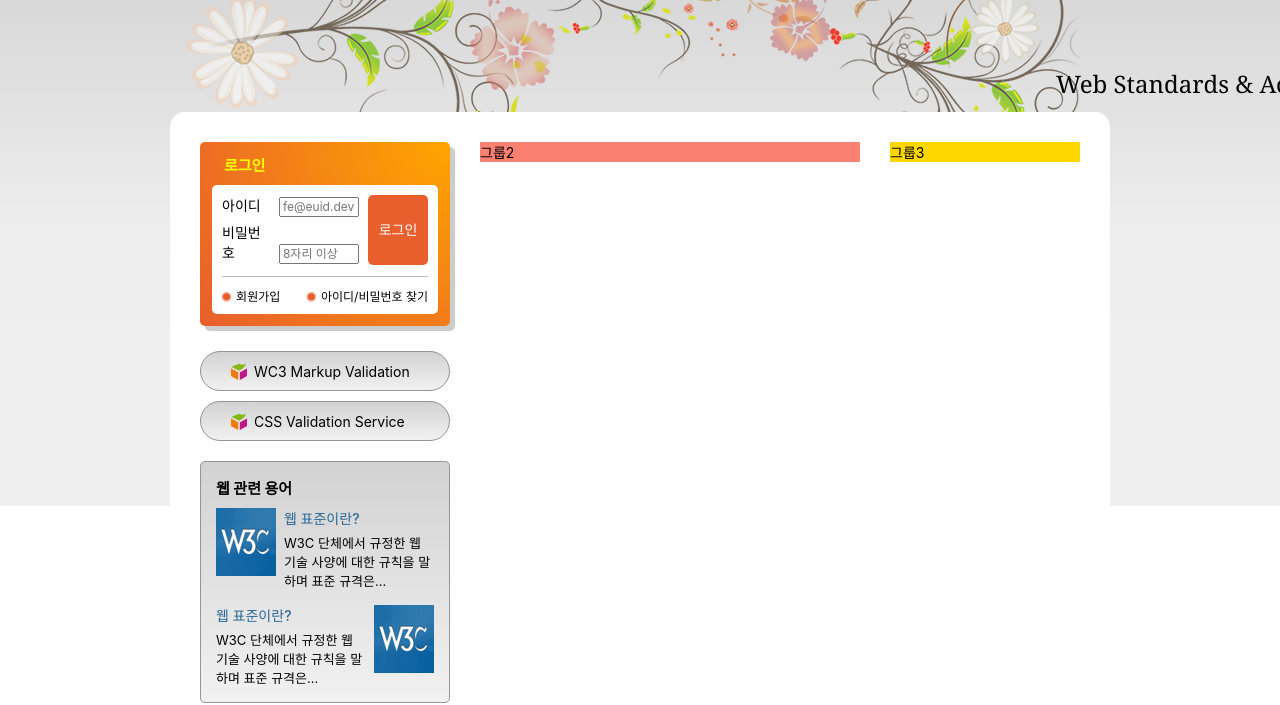
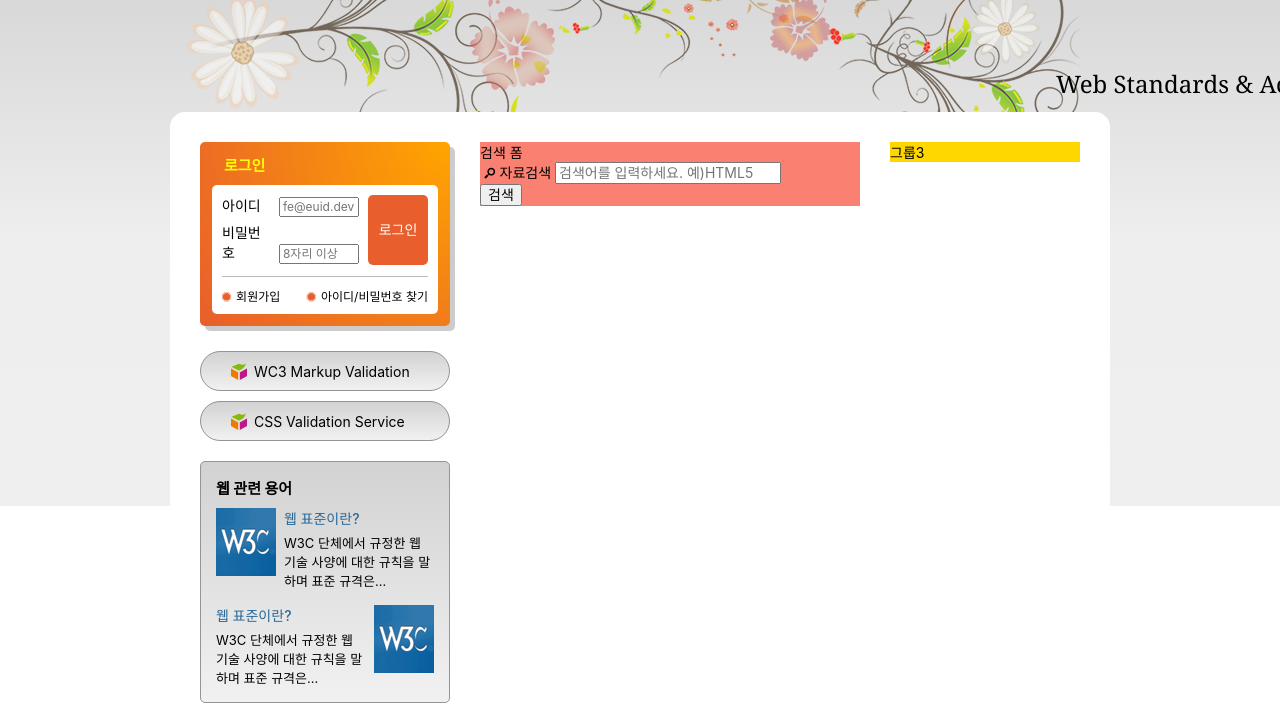
Before and after one commit to jeong-dev/HTML5, a plain HTML site: page index.html in a window 1280 px wide. Shown: the part 135-840 px from the top of the page. Drawn offline with Linux system fonts and the light colour scheme; a web font is replaced by a local one.

Commit message:
검색 폼 마크업

```diff
--- a/index.html
+++ b/index.html
@@ -283,7 +283,35 @@
 		</div>
 		<!-- .group group1 -->
 
-		<div class="group group2">그룹2</div>
+		<div class="group group2">
+
+			<h2 class="a11y-hidden">검색</h2>
+
+      <form method="POST" action="https://formspree.io/seulbinim@gmail.com" class="search-form">
+
+        <fieldset>
+
+          <legend>검색 폼</legend>
+
+          <div class="search-form-inner">
+
+            <div class="form-group">
+              <label for="search" class="form-group-label"><span class="icon-search" aria-hidden="true"></span>자료검색</label>
+              <input type="search" id="search" class="form-group-input" required placeholder="검색어를 입력하세요. 예)HTML5" />
+            </div>
+						<!-- .form-group -->
+
+            <button type="submit" class="button-fill button">검색</button>
+
+          </div>
+					<!-- .search-form-inner -->
+
+        </fieldset>
+
+      </form>
+
+		</div>
+		<!-- .group group2 -->
 
 		<div class="group group3">그룹3</div>
 
```
